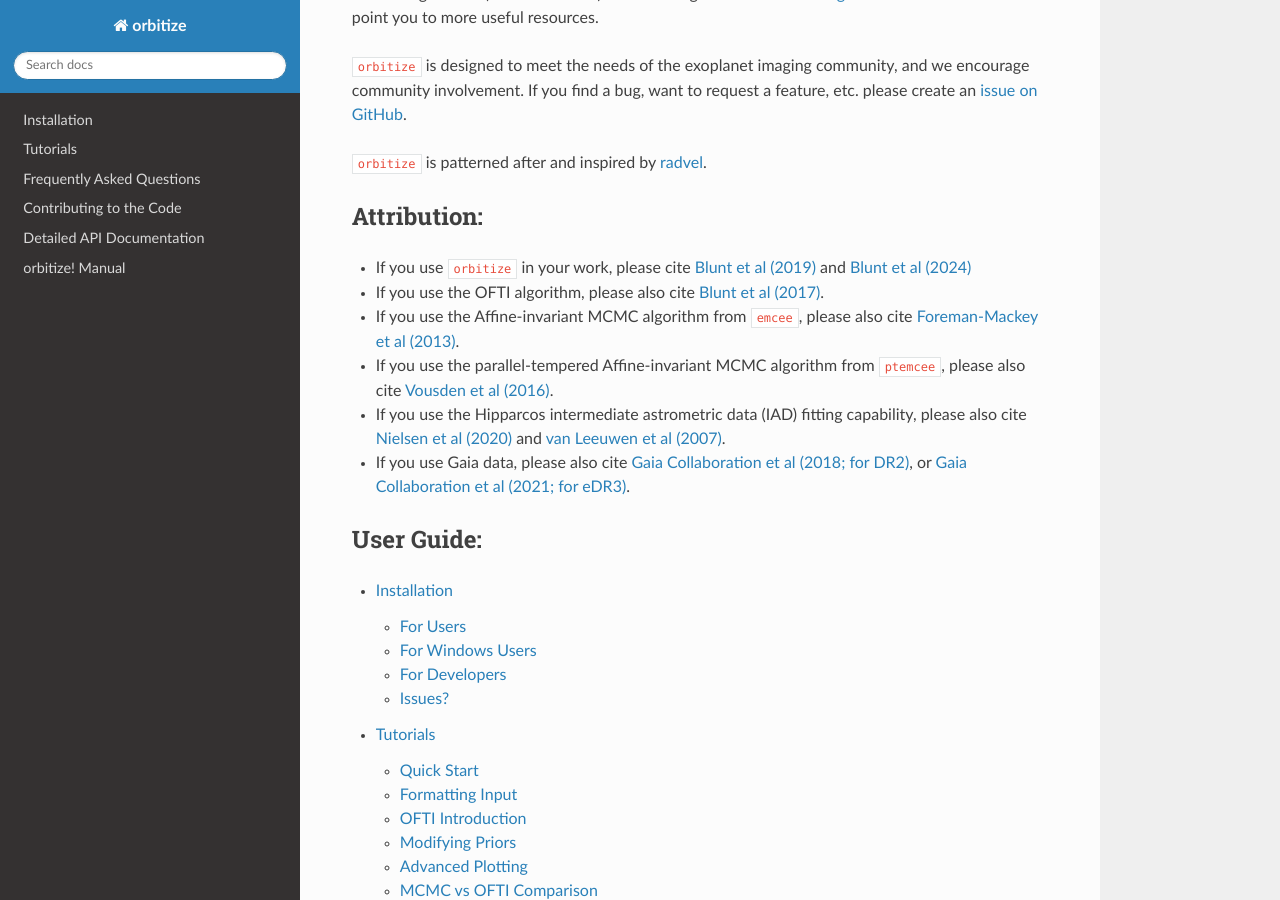
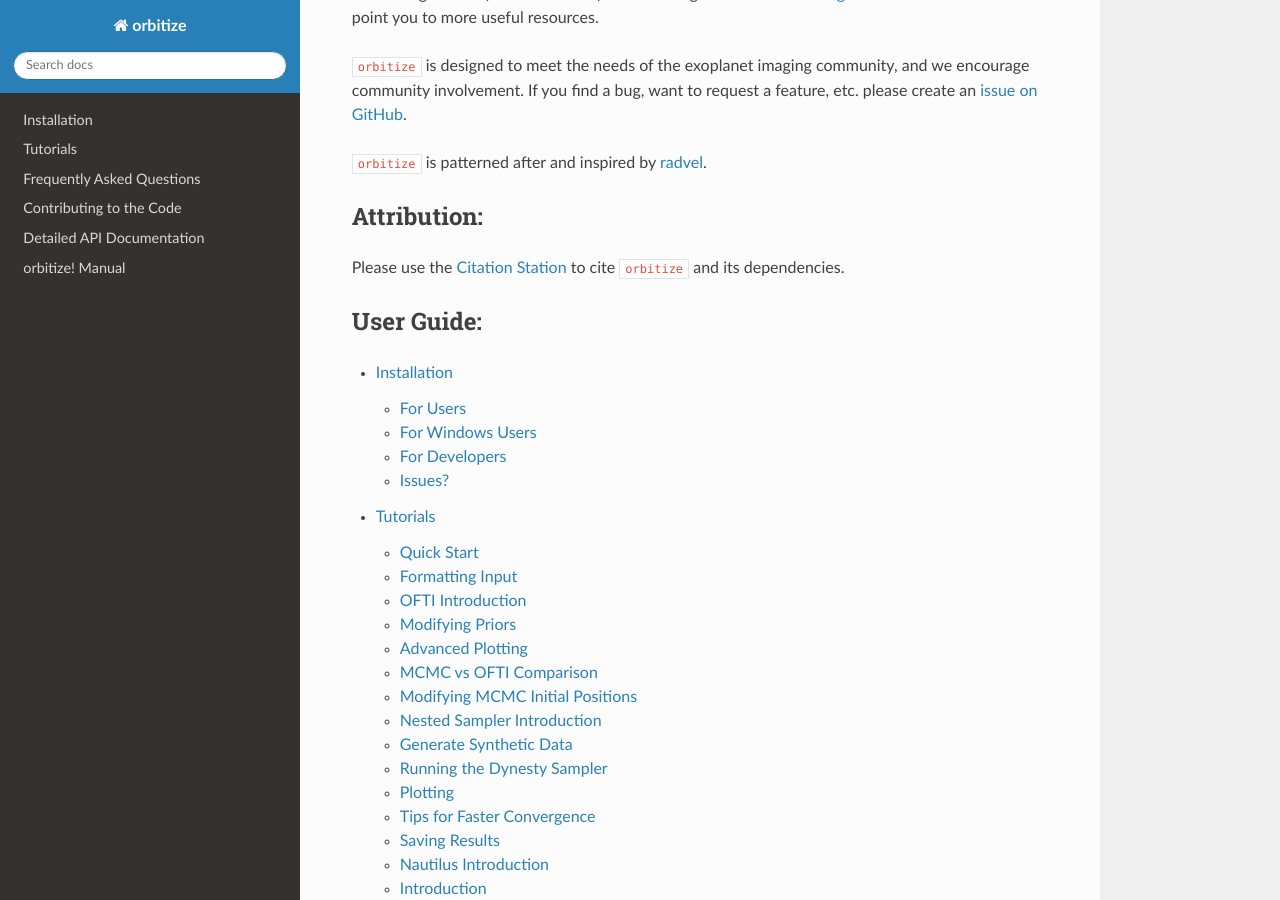
Before and after one commit to sblunt/orbitize, a Sphinx documentation site: the page built from docs/index.rst, in a window 1280 px wide and 900 px high, scrolled down 474 px. Built offline with Sphinx 7.4.7 and the Read the Docs theme 3.1.0, drawn with Linux system fonts in a browser that asks for light colours; pages that are not in the unit, such as notebooks, are missing from menus.

Commit message:
link to citation station for attribution

```diff
--- a/docs/index.rst
+++ b/docs/index.rst
@@ -31,13 +31,8 @@ create an `issue on GitHub <https://github.com/sblunt/orbitize/issues>`_.
 Attribution:
 ++++++++++++
 
-* If you use ``orbitize`` in your work, please cite `Blunt et al (2019) <https://ui.adsabs.harvard.edu/abs/2019arXiv191001756B/abstract>`_ and `Blunt et al (2024) <https://ui.adsabs.harvard.edu/abs/2024JOSS....9.6756B/abstract>`_
-* If you use the OFTI algorithm, please also cite `Blunt et al (2017) <https://ui.adsabs.harvard.edu/#abs/2017AJ....153..229B/abstract>`_.
-* If you use the Affine-invariant MCMC algorithm from ``emcee``, please also cite `Foreman-Mackey et al (2013) <https://ui.adsabs.harvard.edu/abs/2013PASP..125..306F/abstract>`_.
-* If you use the parallel-tempered Affine-invariant MCMC algorithm from ``ptemcee``, please also cite `Vousden et al (2016) <https://ui.adsabs.harvard.edu/abs/2016MNRAS.455.1919V/abstract>`_.
-* If you use the Hipparcos intermediate astrometric data (IAD) fitting capability, please also cite `Nielsen et al (2020) <https://ui.adsabs.harvard.edu/abs/2020AJ....159...71N/abstract>`_ and `van Leeuwen et al (2007)  <https://ui.adsabs.harvard.edu/abs/2007A%26A...474..653V/abstract>`_.
-* If you use Gaia data, please also cite `Gaia Collaboration et al (2018; for DR2) <https://ui.adsabs.harvard.edu/abs/2018A%26A...616A...1G/abstract>`_, or `Gaia Collaboration et al (2021; for eDR3) <https://ui.adsabs.harvard.edu/abs/2021A%26A...649A...1G/abstract>`_.
-
+Please use the `Citation Station <https://flatironinstitute.github.io/software-citation-station/>`_ to cite
+``orbitize`` and its dependencies.
 
 User Guide:
 +++++++++++
```
